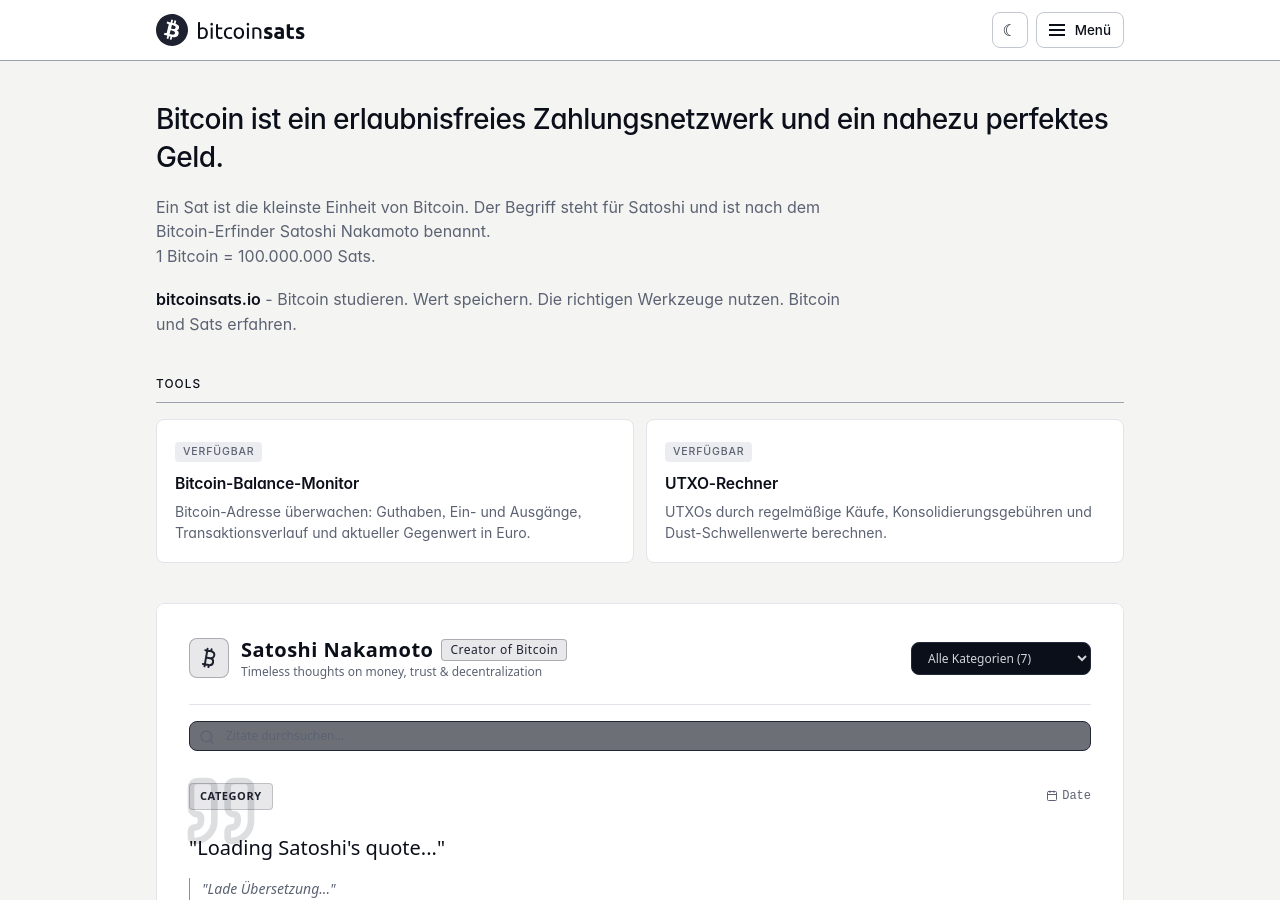
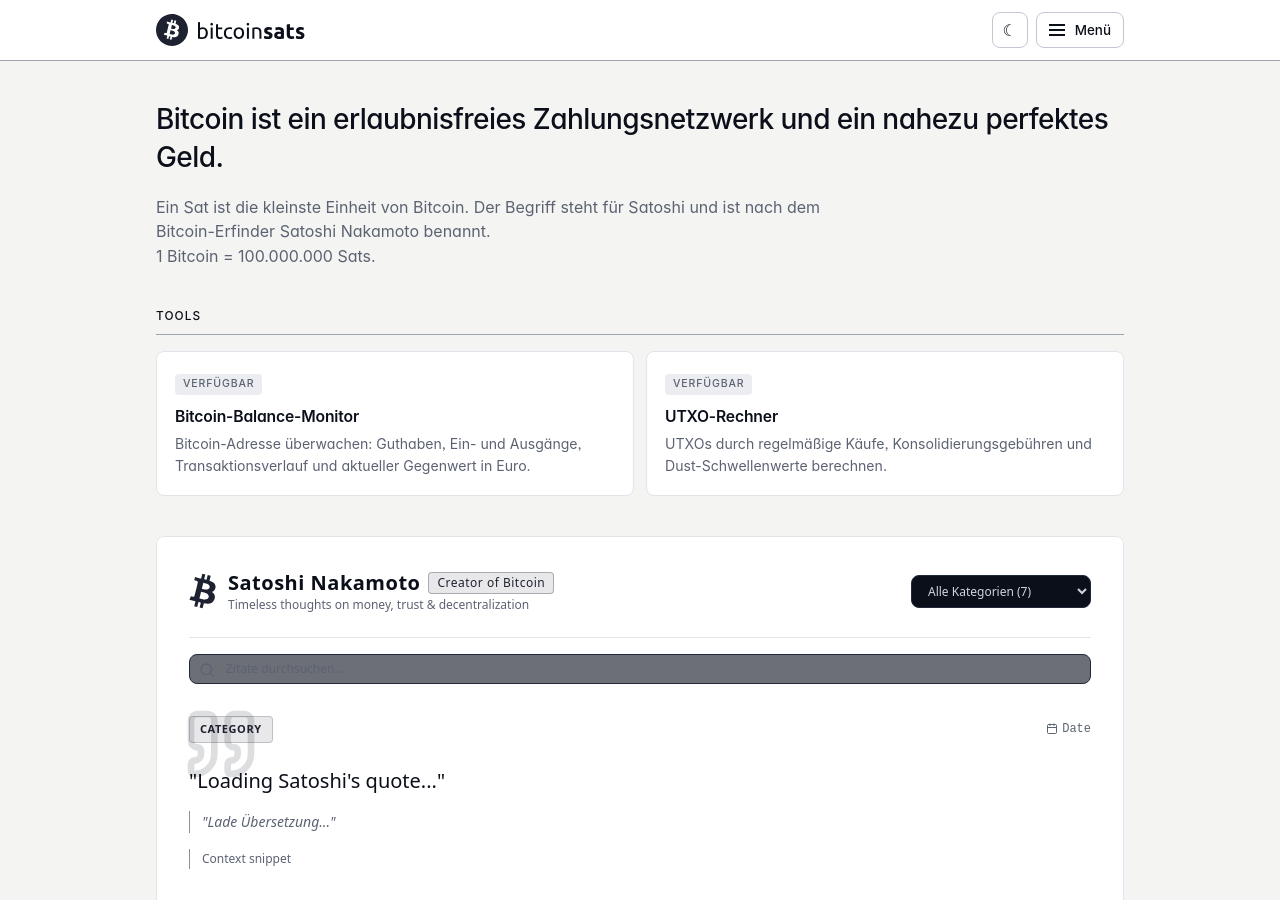
Before and after one commit to deralexander-sats/bitcoinsats.io, a Jekyll site: the page built from index.html, in a window 1280 px wide and 900 px high. Built offline with Jekyll 4.4.1, drawn with Linux system fonts in a browser that asks for light colours; nearby versions of some CDN libraries.

Commit message:
Add files via upload

```diff
--- a/index.html
+++ b/index.html
@@ -10,7 +10,6 @@
     <p class="hero-statement">Bitcoin ist ein erlaubnisfreies Zahlungsnetzwerk und ein nahezu perfektes Geld.</p>
        <p class="hero-statement-sats">Ein Sat ist die kleinste Einheit von Bitcoin. Der Begriff steht für Satoshi und ist nach dem Bitcoin-Erfinder Satoshi Nakamoto benannt.
 <br>1 Bitcoin = 100.000.000 Sats.</p>
-   <p class="lead"><em>bitcoinsats.io</em> - Bitcoin studieren. Wert speichern. Die richtigen Werkzeuge nutzen. Bitcoin und Sats erfahren.</p>
    <!-- <a class="btn" href="/watchonly/">Bitcoin-Balance-Monitor öffnen</a>-->
 
     <h2>Tools</h2>
--- a/tools/satoshi-quotes.html
+++ b/tools/satoshi-quotes.html
@@ -168,8 +168,8 @@
 
             <header class="flex flex-col sm:flex-row sm:items-center justify-between gap-4 pb-6 border-b border-btc-border/60">
                 <div class="flex items-center gap-3">
-                    <div class="w-10 h-10 rounded-lg bg-btc-orange/10 border border-btc-orange/30 flex items-center justify-center text-btc-orange">
-                        <i data-lucide="bitcoin" class="w-6 h-6"></i>
+                    <div class="flex items-center justify-center text-btc-orange" aria-hidden="true">
+                        <svg xmlns="http://www.w3.org/2000/svg" viewBox="15.07 10.65 31.61 41.52" width="27" height="36" fill="currentColor"><path d="m46.103,27.444c0.637-4.258-2.605-6.547-7.038-8.074l1.438-5.768-3.511-0.875-1.4,5.616c-0.923-0.23-1.871-0.447-2.813-0.662l1.41-5.653-3.509-0.875-1.439,5.766c-0.764-0.174-1.514-0.346-2.242-0.527l0.004-0.018-4.842-1.209-0.934,3.75s2.605,0.597,2.55,0.634c1.422,0.355,1.679,1.296,1.636,2.042l-1.638,6.571c0.098,0.025,0.225,0.061,0.365,0.117-0.117-0.029-0.242-0.061-0.371-0.092l-2.296,9.205c-0.174,0.432-0.615,1.08-1.609,0.834,0.035,0.051-2.552-0.637-2.552-0.637l-1.743,4.019,4.569,1.139c0.85,0.213,1.683,0.436,2.503,0.646l-1.453,5.834,3.507,0.875,1.439-5.772c0.958,0.26,1.888,0.5,2.798,0.726l-1.434,5.745,3.511,0.875,1.453-5.823c5.987,1.133,10.489,0.676,12.384-4.739,1.527-4.36-0.076-6.875-3.226-8.515,2.294-0.529,4.022-2.038,4.483-5.155zm-8.022,11.249c-1.085,4.36-8.426,2.003-10.806,1.412l1.928-7.729c2.38,0.594,10.012,1.77,8.878,6.317zm1.086-11.312c-0.99,3.966-7.1,1.951-9.082,1.457l1.748-7.01c1.982,0.494,8.365,1.416,7.334,5.553z"/></svg>
                     </div>
                     <div>
                         <h1 class="text-xl font-bold tracking-wide text-white flex items-center gap-2">
```
Also changed, not shown: images/favicon.svg.
